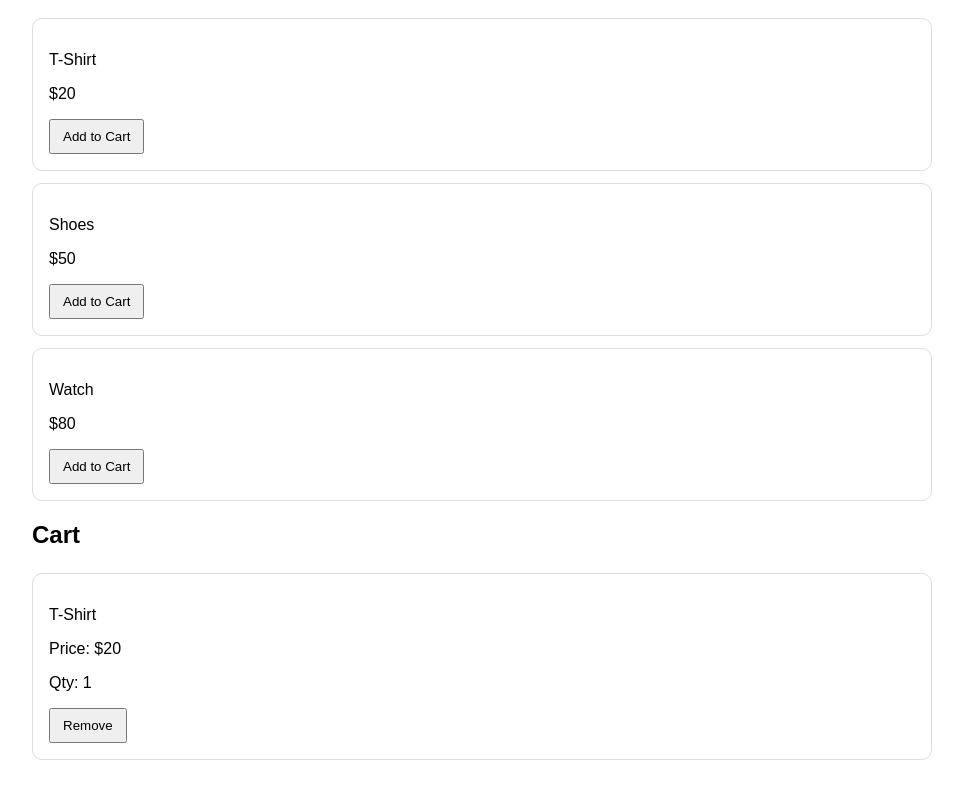
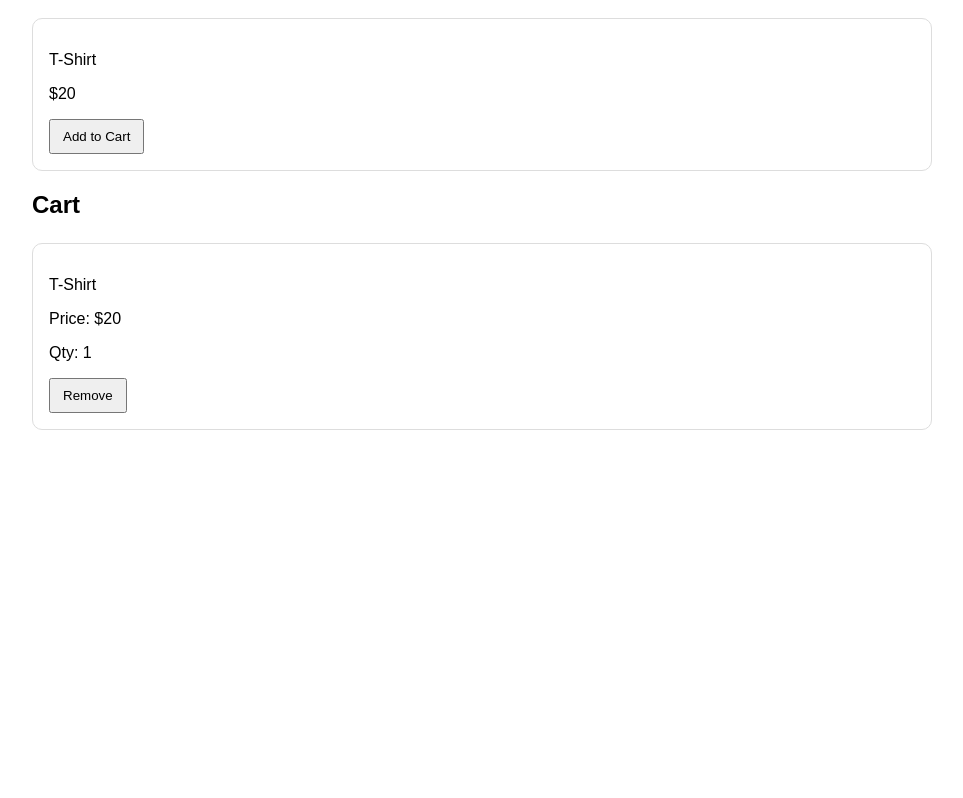
Before and after one commit to acciojob/shopping-cart-js-noumantannu06-glitch, a website: page main.html in a window 1280 px wide. Both pictures are taken after a click on the button "Add to Cart". Shown: the part 80-878 px from the top of the page, without its empty margins (158-1121 px from the left). After the commit the page ends 800 px from the top, so only its background shows below. Drawn offline with Linux system fonts and the light colour scheme.

Commit message:
created a submission

```diff
--- a/script.js
+++ b/script.js
@@ -1,8 +1,7 @@
 const STORAGE_KEY = "cart";
+
 const products = [
-  { id: 1, title: "T-Shirt", price: 20 },
-  { id: 2, title: "Shoes", price: 50 },
-  { id: 3, title: "Watch", price: 80 }
+  { id: 1, title: "T-Shirt", price: 20 }
 ];
 
 function getCart() {
@@ -14,10 +13,10 @@ function saveCart(cart) {
   localStorage.setItem(STORAGE_KEY, JSON.stringify(cart));
 }
 
-function addToCart(id) {
+function addToCart() {
   const cart = getCart();
-  const product = products.find((p) => p.id === id);
-  const existing = cart.find((item) => item.id === id);
+  const product = products[0];
+  const existing = cart.find((item) => item.id === product.id);
 
   if (existing) {
     existing.qty += 1;
@@ -37,13 +36,13 @@ function removeFromCart(id) {
 
 function renderProducts() {
   const productsEl = document.getElementById("products");
-  productsEl.innerHTML = products.map((product) => `
+  productsEl.innerHTML = `
     <div class="product">
-      <p>${product.title}</p>
-      <p>$${product.price}</p>
-      <button id="add-${product.id}" onclick="addToCart(${product.id})">Add to Cart</button>
+      <p>${products[0].title}</p>
+      <p>$${products[0].price}</p>
+      <button id="add" onclick="addToCart()">Add to Cart</button>
     </div>
-  `).join("");
+  `;
 }
 
 function renderCart() {
@@ -55,14 +54,18 @@ function renderCart() {
     return;
   }
 
-  cartEl.innerHTML = cart.map((item) => `
-    <div id="item">
-      <p>${item.title}</p>
-      <p>Price: $${item.price}</p>
-      <p>Qty: ${item.qty}</p>
-      <button id="remove-${item.id}" onclick="removeFromCart(${item.id})">Remove</button>
-    </div>
-  `).join("");
+  cartEl.innerHTML = cart
+    .map(
+      (item) => `
+        <div id="item">
+          <p>${item.title}</p>
+          <p>Price: $${item.price}</p>
+          <p>Qty: ${item.qty}</p>
+          <button id="remove" onclick="removeFromCart(${item.id})">Remove</button>
+        </div>
+      `
+    )
+    .join("");
 }
 
 renderProducts();
--- a/styles.css
+++ b/styles.css
@@ -1,5 +1,4 @@
- body { font-family: Arial, sans-serif; max-width: 900px; margin: 40px auto; padding: 0 16px; }
-    .product { border: 1px solid #ddd; padding: 16px; border-radius: 10px; margin-bottom: 12px; }
+    body { font-family: Arial, sans-serif; max-width: 900px; margin: 40px auto; padding: 0 16px; }
+    .product, #item { border: 1px solid #ddd; padding: 16px; border-radius: 10px; margin-bottom: 12px; }
     #cart { margin-top: 24px; }
-    #item { border: 1px solid #ddd; padding: 16px; border-radius: 10px; margin-bottom: 12px; }
     button { padding: 8px 12px; cursor: pointer; }
```
Also changed, not shown: main.html (+1 -0 lines).
